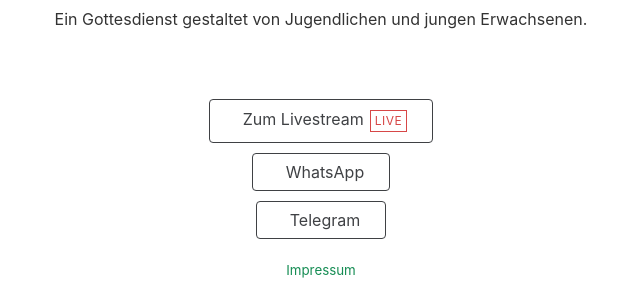
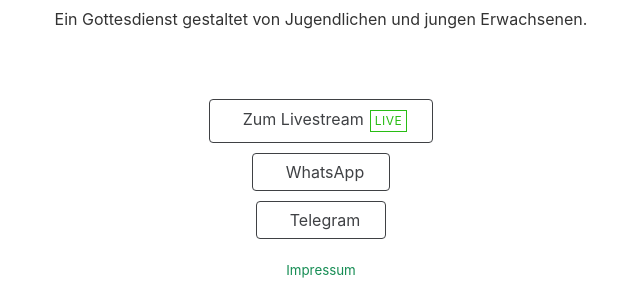
Before and after one commit to lk3de/alive, a Jekyll site: the page built from index.html, in a window 1280 px wide. Shown: the part 177-477 px from the top of the page, without its empty margins (319-959 px from the left). Built offline with Jekyll 4.4.1, drawn with Linux system fonts in a browser that asks for light colours; nearby versions of some CDN libraries.

Commit message:
Update links.html

```diff
--- a/_includes/links.html
+++ b/_includes/links.html
@@ -11,7 +11,7 @@
             <div class="col is-center">
                 {% endif %}
                 {% if site.data.links.fixed-button-width == true %}
-                <a class="button outline secondary" style="width:50%" href="{{ item.url }}" target="_blank">{% else %}<a class="button outline secondary" href="{{ item.url }}" target="_blank">{% endif %}{% if site.data.links.icon-position == "right" %}{% if item.tag %}<span class="tag is-small bd-error text-error" style="margin-right:.5em">{{ item.tag}}</span>{% endif %}{{ item.title }}{% if item.icon %}<span class="iconify-inline" data-icon="{{ item.icon }}" style="margin-left:.5em;margin-right:0"></span>{% endif %}{% if item.custom-icon %}<span class="custom-icon" style="margin-left:.5em">{{ item.custom-icon }}</span>{% endif %}</a>{% else %}{% if item.icon %}<span class="iconify-inline" data-icon="{{ item.icon }}"></span>{% endif %}{% if item.custom-icon %}<span class="custom-icon" style="margin-right:.5em">{{ item.custom-icon}}</span>{% endif %}{{ item.title }}{% if item.tag %}<span class="tag is-small bd-error text-error" style="margin-left:.5em">{{ item.tag }}</span>{% endif %}</a>{% endif %}
+                <a class="button outline secondary" style="width:50%" href="{{ item.url }}" target="_blank">{% else %}<a class="button outline secondary" href="{{ item.url }}" target="_blank">{% endif %}{% if site.data.links.icon-position == "right" %}{% if item.tag %}<span class="tag is-small bd-success text-success" style="margin-right:.5em">{{ item.tag}}</span>{% endif %}{{ item.title }}{% if item.icon %}<span class="iconify-inline" data-icon="{{ item.icon }}" style="margin-left:.5em;margin-right:0"></span>{% endif %}{% if item.custom-icon %}<span class="custom-icon" style="margin-left:.5em">{{ item.custom-icon }}</span>{% endif %}</a>{% else %}{% if item.icon %}<span class="iconify-inline" data-icon="{{ item.icon }}"></span>{% endif %}{% if item.custom-icon %}<span class="custom-icon" style="margin-right:.5em">{{ item.custom-icon}}</span>{% endif %}{{ item.title }}{% if item.tag %}<span class="tag is-small bd-success text-success" style="margin-left:.5em">{{ item.tag }}</span>{% endif %}</a>{% endif %}
             </div>
         </div>
         {% endfor %}
```
